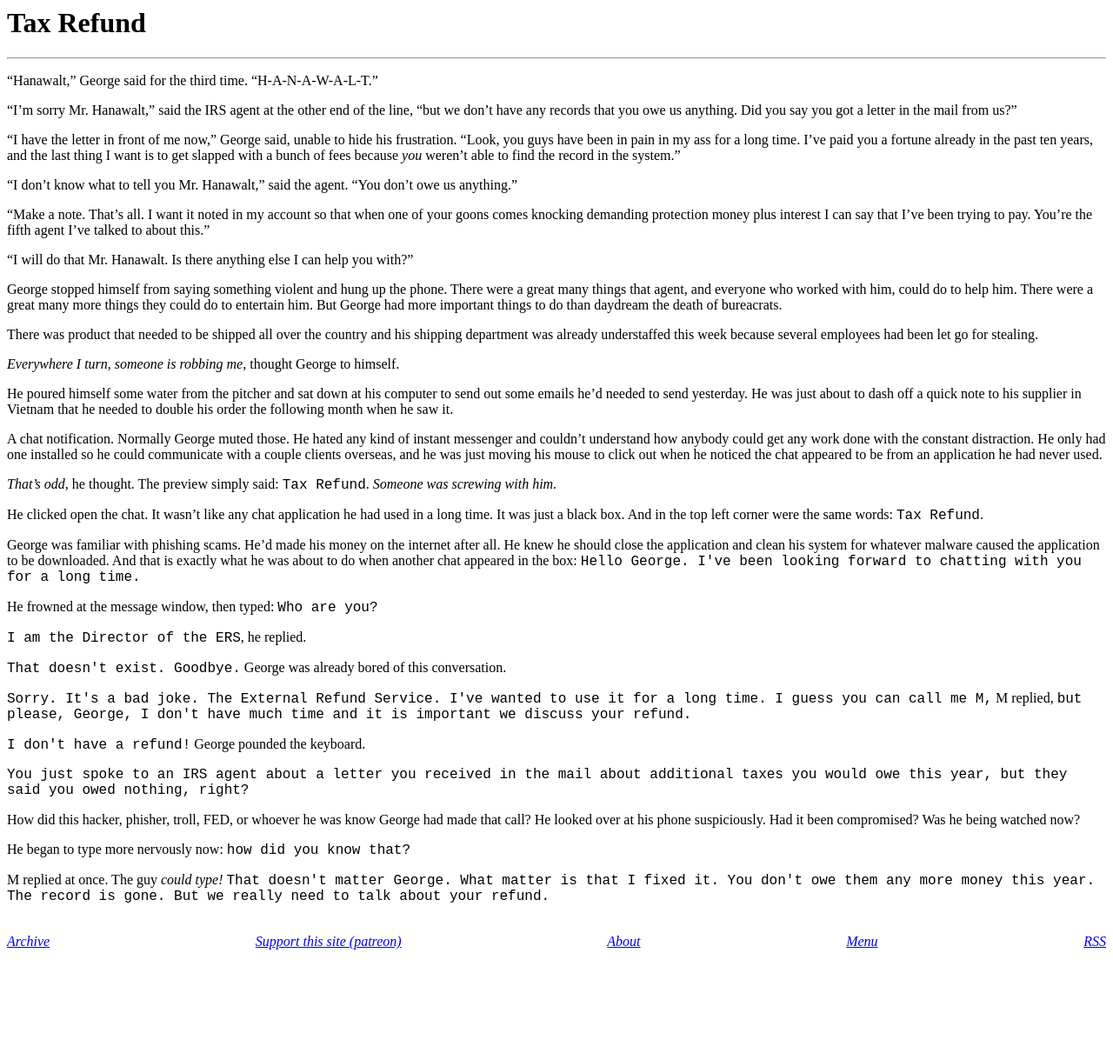
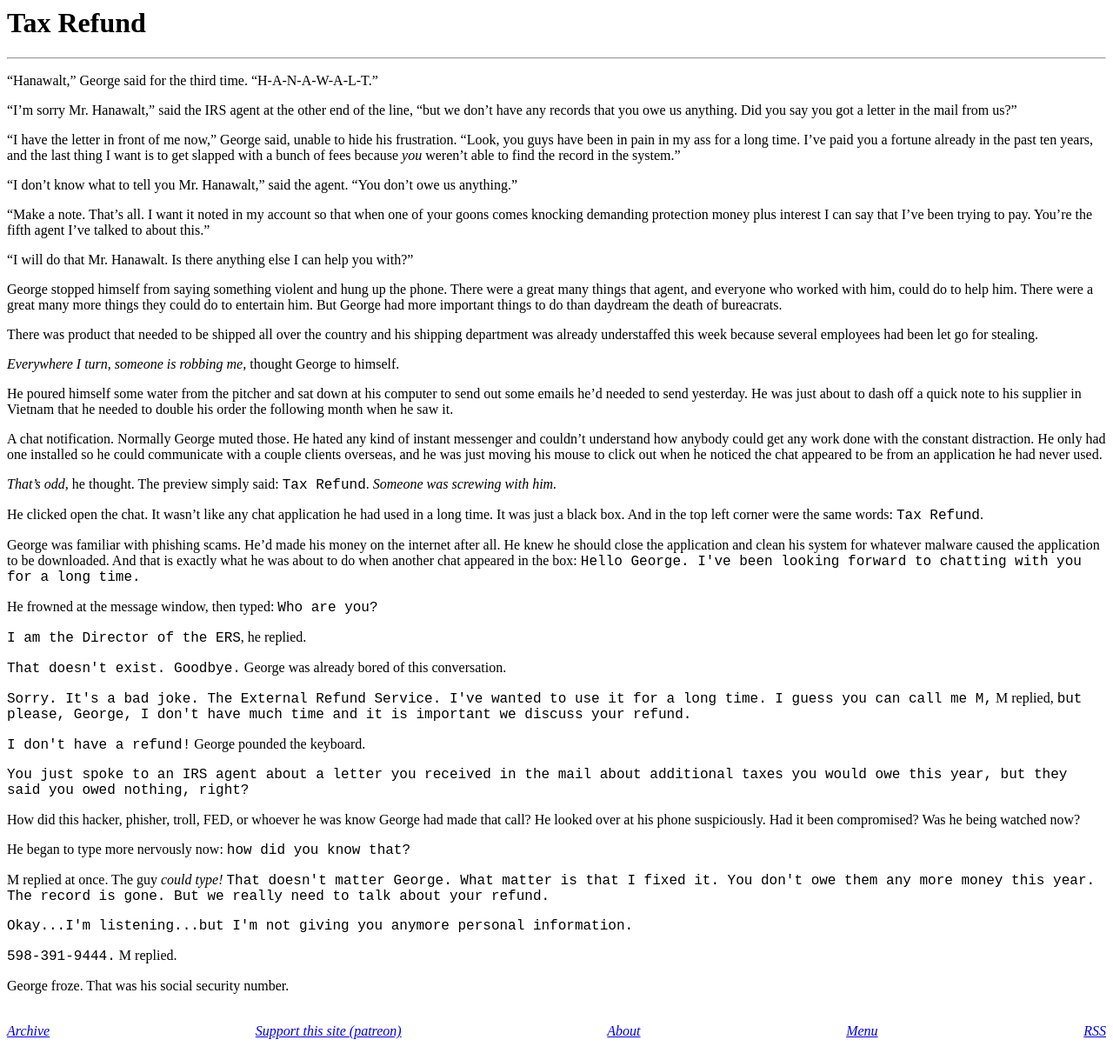
Before and after one commit to derykmakgill/website, a Jekyll site: the page built from tax.md, in a window 1280 px wide. Shown: the whole page at 87% size. Built offline with Jekyll 4.4.1, drawn with Linux system fonts in a browser that asks for light colours; before the commit the page ends 1108 px from its top, so only the background shows below that.

Commit message:
Update tax.md

```diff
--- a/tax.md
+++ b/tax.md
@@ -65,3 +65,9 @@ How did this hacker, phisher, troll, FED, or whoever he was know George had made
 He began to type more nervously now: <code style="font-family: courier new, monospace;">how did you know that?</code>
 
 M replied at once. The guy *could type!* <code style="font-family: courier new, monospace;">That doesn't matter George. What matter is that I fixed it. You don't owe them any more money this year. The record is gone. But we really need to talk about your refund.</code>
+
+<code style="font-family: courier new, monospace;">Okay...I'm listening...but I'm not giving you anymore personal information.</code>
+
+<code style="font-family: courier new, monospace;">598-391-9444.</code> M replied.
+
+George froze. That was his social security number.
```
